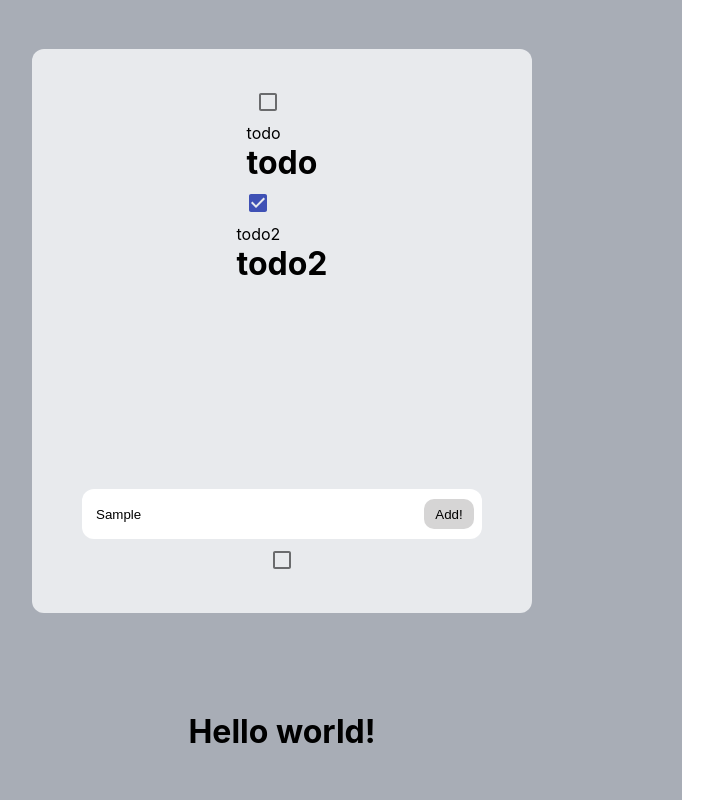
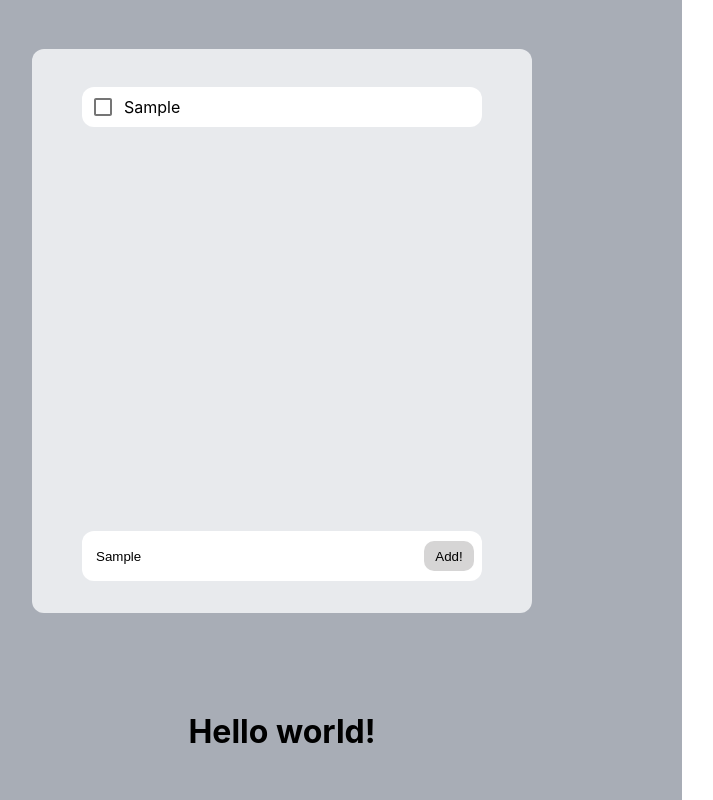
Before and after one commit to isakabusee/redux_project, a React (Create React App) app: page / in a window 1280 px wide. Both pictures are taken after typing "Sample" into the empty fields and a click on the button "Add!". Shown: the whole page, without its empty margins (118-831 px from the left). Built offline with nearby package versions, Linux system fonts and the light colour scheme.

Commit message:
finished project

```diff
--- a/src/App.js
+++ b/src/App.js
@@ -2,19 +2,23 @@ import React from 'react';
 import './App.css';
 import Input from './components/Input';
 import TodoItem from './components/TodoItem';
+
+import { useSelector } from 'react-redux'
+import { selectTodoList } from './features/todoSlice'
 // import Data from "./Data"
 
-const todoList = [{
-  item: 'todo',
-  done: false,
-  id: 63454674674
-}, {
-  item: 'todo2',
-  done: true,
-  id: 777777777
-}]
+// const todoList = [{
+//   item: 'todo',
+//   done: false,
+//   id: 63454674674
+// }, {
+//   item: 'todo2',
+//   done: true,
+//   id: 777777777
+// }]
 
 function App() {
+  const todoList = useSelector(selectTodoList)
   return (
     <div className="App">
       <div className="app_container">
@@ -31,7 +35,7 @@ function App() {
         </div>
 
         <Input />
-        <TodoItem />
+        {/* <TodoItem /> */}
             {/* there's a problem rendering! Revisit! */}
       </div>
         <h1>Hello world!</h1>
--- a/src/components/TodoItem.css
+++ b/src/components/TodoItem.css
@@ -0,0 +1,17 @@
+.todoItem {
+    display: flex;
+    align-items: center;
+    width: 80%;
+    background-color: white;
+    margin: 6px 4px;
+    height: 40px;
+    border-radius: 12px;
+}
+
+.todoItem>p {
+    flex: 1;
+}
+
+.todoItem--done {
+    text-decoration: line-through;
+}
--- a/src/components/TodoItem.js
+++ b/src/components/TodoItem.js
@@ -2,12 +2,20 @@ import React from 'react';
 import './TodoItem.css'
 
 import { Checkbox } from '@material-ui/core';
+
+import { useDispatch } from 'react-redux';
+import { setCheck } from '../features/todoSlice';
 
 const handleCheck=()=>{
 
 }
 
 const TodoItem = ({ name, done, id}) => {
+    const dispatch = useDispatch()
+
+    const handleCheck = () => {
+        dispatch(setCheck(id))
+    }
     return (
         <div className="todoItem">
             <Checkbox
@@ -17,14 +25,6 @@ const TodoItem = ({ name, done, id}) => {
                 inputProps={{ 'aria-label': 'secondary checkbox' }}
         />
             <p className={done && 'todoItem--done'}>{name}</p>
-            <div className="trial">
-                <h1>{name}</h1>
-            </div>
-            {/* <dv class="block">
-                ...
-                <span class="block__elem"></span>
-            </dv> */}
-
         </div>
     )
 }
--- a/src/features/todoSlice.js
+++ b/src/features/todoSlice.js
@@ -15,11 +15,25 @@ const todoSlice = createSlice({
     reducers: {
         saveTodo: (state, action) => {
             state.todoList.push(action.payload)
+        },
+
+        setCheck : (state, action)=>{
+            state.todoList.map(item=>{
+                if (action.payload === item.id) {
+                    if (item.done === true) {
+                        item.done = false
+                    } else {
+                        item.done = true
+                    }
+                }
+            })
         }
     }
 });
 
 export const {
-    saveTodo
+    saveTodo, setCheck
 } = todoSlice.actions
+
+export const selectTodoList = state => state.todos.todoList
 export default todoSlice.reducer
```
